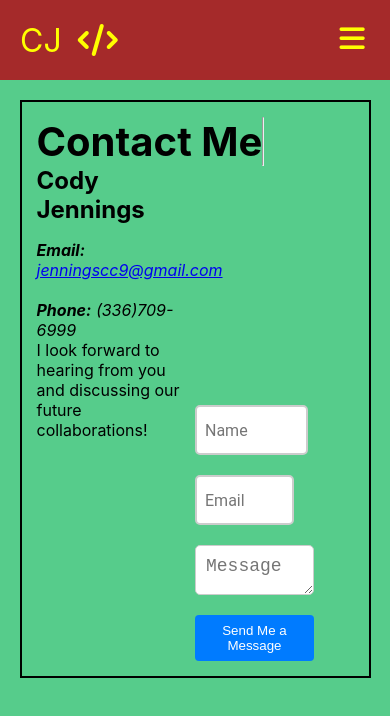
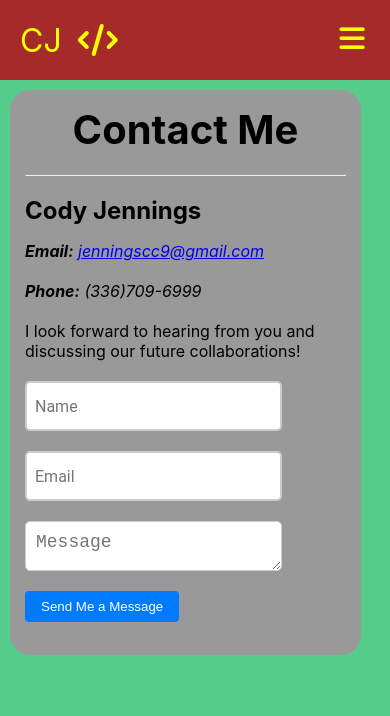
Before and after one commit to Cody-Jennings/Portfolio, a React (Create React App) app: page /contact in a window 390 px wide. Shown: the top 716 px of the page. Built offline with nearby package versions, Linux system fonts and the light colour scheme.

Commit message:
contact layout and responsiveness almost locked down

```diff
--- a/src/Pages/Contact/Contact.css
+++ b/src/Pages/Contact/Contact.css
@@ -1,39 +1,59 @@
-.my-custom-class {
+/* #message {
+  width: 100%
+} */
+
+.contact-container {
   max-width: 100%;
   width: 90%;
+  height: 565px;
   padding: 15px;
-    margin: 5% auto;
-    border: 2px solid black;
+  margin: auto;
+  margin-top: 20px;
+
   box-sizing: border-box;
+  background-color: #999999;
+  border-radius: 20px;
+
 }
+
+@media screen and (max-width: 768px) {
+  .contact-container {
+    margin: 10px;
+  }
+}
+
 .form-container {
-
-    width: 75%;
+  width: 80%;
   display: flex;
   justify-content: center;
+  align-items: stretch;
 }
 
 .col {
+  width: 100%;
+}
 
-    width: 100%;
-    display: flex
-  }
-  .my-info{
+.my-info {
   width: 50%;
   display: inline-block;
+  vertical-align: top;
 }
-  .contact-info{
-    height: 100%;
+
+.contact-info {
   width: 50%;
   display: inline-block;
+  vertical-align: top;
 }
-  /* .d-flex align-items-center justify-content-center{
-    width: 50%;
-  } */
-/* .contain {
-    max-width: 800px;
-    margin: 0 auto;
-  } */
+
+@media (max-width: 768px) {
+  .my-info, .contact-info {
+    width: 100%;
+    margin-bottom: 20px;
+  }
+  .my-info {
+    margin-right: 0;
+  }
+}
 
 h1 {
   font-size: 2.5rem;
@@ -56,13 +76,10 @@
 input {
   width: calc(50% - 10px);
   margin-right: 20px;
-
 }
 
 textarea {
   width: 100%;
-
-
 }
 
 button {
@@ -82,7 +99,6 @@
   outline: none;
 }
 
-
 .form-name {
   margin-right: 5%;
 }
@@ -97,10 +113,7 @@
   border: 1px solid #ccc;
   box-sizing: border-box;
   margin-bottom: 20px;
-
 }
-
-
 
 .input-row .input-box {
   font-family: 'Roboto', sans-serif;
@@ -109,8 +122,8 @@
   border-radius: 5px;
   padding: 8px;
   width: 100%;
+}
 
-}
 form > .row {
   display: flex;
   flex-wrap: wrap;
@@ -118,22 +131,6 @@ form > .row {
   width: 100%
 }
 
-/* .col {
-    width: 30%
+/* .info-container{
+  margin-top: 40px;
 } */
-
- /* .form-row {
-    display: flex;
-    flex-wrap: wrap;
-    justify-content: space-between;
-  }
-
-  .form-row > div {
-    flex-basis: calc(50% - 10px);
-  }
-
-  @media (max-width: 768px) {
-    .form-row > div {
-      flex-basis: 100%;
-    }
-  } */
--- a/src/Pages/Contact/Contact.js
+++ b/src/Pages/Contact/Contact.js
@@ -153,84 +153,14 @@ function Contact() {
 
   return (
 
-    <Container fluid className="my-custom-class" >
+    <Container fluid className="contact-container">
       <Row className="text-center">
         <Col>
           <h1 className="display-4">Contact Me</h1><br></br>
           <hr/><br></br>
         </Col>
       </Row>
-      {/* <Row className="justify-content-md-center">
-        <Col>
-          <h3 className="text-center mb-3">Cody Jennings</h3>
-          <address className="mb-3">
-            <strong>Email:</strong>{" "}
-            <a href={`mailto:${contactConfig.YOUR_EMAIL}`} className="text-decoration-none">
-              {contactConfig.YOUR_EMAIL}
-            </a>
-            <br />
-            <br />
-            {contactConfig.hasOwnProperty("YOUR_FONE") ? (
-              <p>
-                <strong>Phone:</strong> {contactConfig.YOUR_FONE}
-              </p>
-            ) : (
-              ""
-            )}
-          </address>
-          <p>{contactConfig.description}</p>
-        </Col><br></br>
-      <div className="form-container">
-        <Col md="6">
-          <form onSubmit={handleSubmit}>
-            <Row className='input-row'>
-              <Col>
-                <input
-                  id="name"
-                  name="name"
-                  placeholder="Name"
-                  type="text"
-                  value={name}
-                  onChange={e => setName(e.target.value)}
-                  required
-                  className="form-name input-box"
-                />
-              </Col>
-              <Col>
-                <input
-                  id="email"
-                  name="email"
-                  placeholder="Email"
-                  type="email"
-                  value={email}
-                  onChange={e => setEmail(e.target.value)}
-                  required
-                  className="form-email input-box"
-                />
-              </Col>
-            </Row>
-            <textarea
-              id="message"
-              name="message"
-              placeholder="Message"
-              rows="5"
-              value={message}
-              onChange={e => setMessage(e.target.value)}
-              required
-              className="form-email input-box"
-            ></textarea>
-            <Row>
-              <Col className="d-flex justify-content-center">
-                <button type="submit" className="btn btn-primary">
-                  Send Me a Message
-                </button>
-              </Col>
-            </Row>
-          </form>
-        </Col>
-        </div>
-      </Row> */}
-      <Row className="justify-content-md-center">
+      <Row className="info-container">
   <Col className="my-info">
     <h3 className="text-center mb-3">Cody Jennings</h3>
     <address className="mb-3">
@@ -248,6 +178,7 @@ function Contact() {
         ""
       )}
     </address>
+    <br></br>
     <p>{contactConfig.description}</p>
   </Col>
   <Col className="contact-info">
--- a/src/Pages/Home/Home.css
+++ b/src/Pages/Home/Home.css
@@ -4,7 +4,7 @@
     padding: 20px 30px;
     background-color: #999999;
     border-radius: 20px;
-    margin: 15px;
+    /* margin: 15px; */
     position: relative;
     overflow: auto;
     text-align: center;
```
Lines whose indentation alone changed are shown as unchanged.
